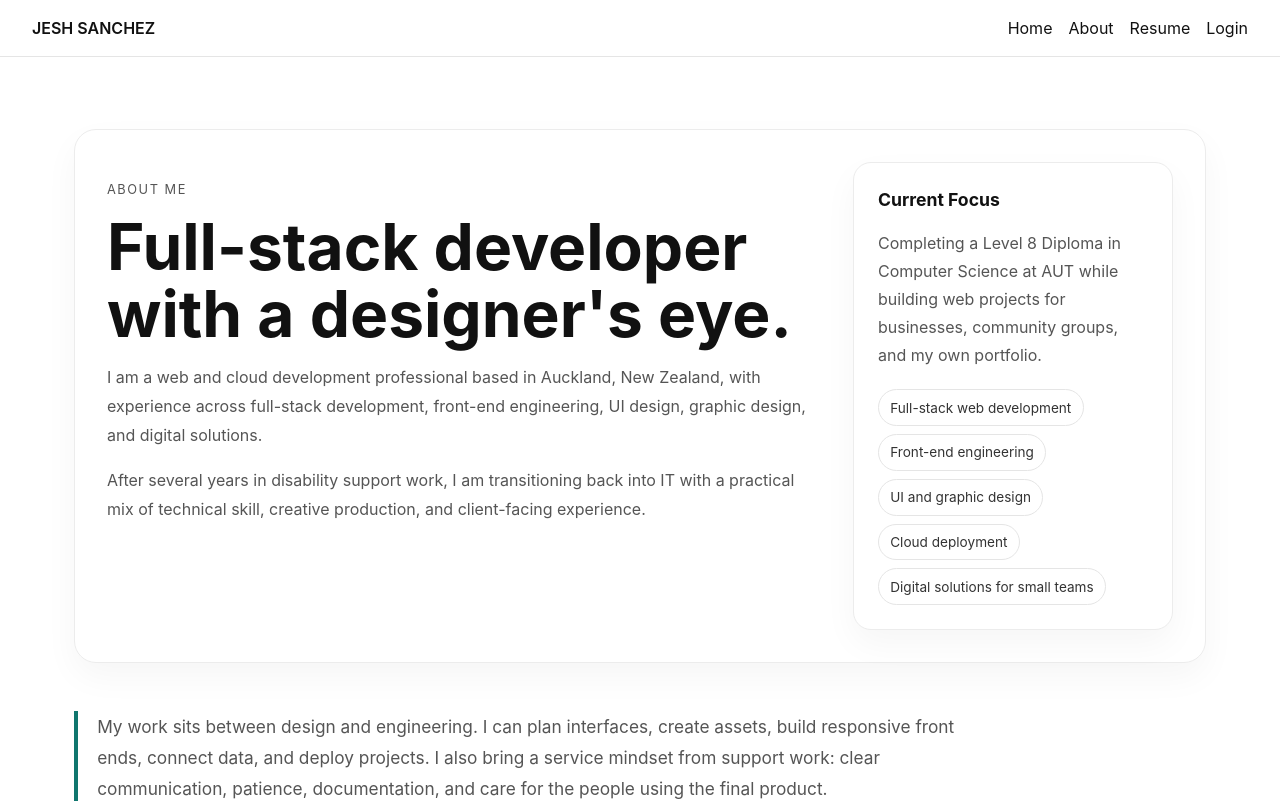
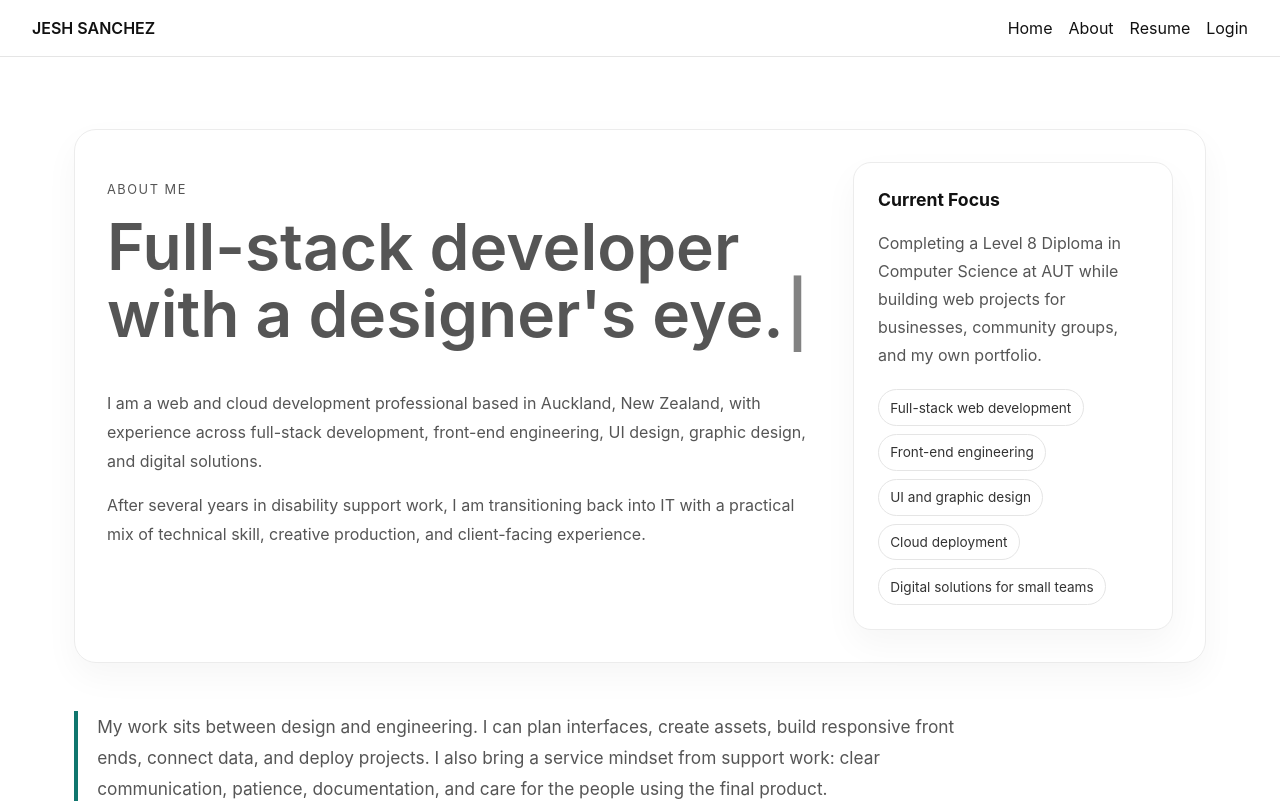
Before and after one commit to jeshurunjet/gallery-portfolio, a React (Vite) app in the folder frontend/: page /about in a window 1280 px wide. Shown: the top 801 px of the page. Built offline with nearby package versions, Linux system fonts and the light colour scheme; no server answers.

Commit message:
added animation on the about page

```diff
--- /dev/null
+++ b/frontend/src/components/TypingText.tsx
@@ -0,0 +1,51 @@
+import { useEffect, useState } from "react";
+
+const phrases = [
+  "Full-stack developer with a designer's eye.",
+  "Developer by craft. Designer by instinct.",
+  "Bridging creativity and technology.",
+  "Turning ideas into digital experiences.",
+];
+
+function TypingText() {
+  const [phraseIndex, setPhraseIndex] = useState(0);
+  const [text, setText] = useState("");
+  const [isDeleting, setIsDeleting] = useState(false);
+
+  useEffect(() => {
+    const currentPhrase = phrases[phraseIndex];
+
+    const timeout = setTimeout(
+      () => {
+        if (!isDeleting) {
+          const nextText = currentPhrase.slice(0, text.length + 1);
+          setText(nextText);
+
+          if (nextText === currentPhrase) {
+            setTimeout(() => setIsDeleting(true), 5000);
+          }
+        } else {
+          const nextText = currentPhrase.slice(0, text.length - 1);
+          setText(nextText);
+
+          if (nextText === "") {
+            setIsDeleting(false);
+            setPhraseIndex((prev) => (prev + 1) % phrases.length);
+          }
+        }
+      },
+      isDeleting ? 30 : 90
+    );
+
+    return () => clearTimeout(timeout);
+  }, [text, isDeleting, phraseIndex]);
+
+  return (
+    <span className="typing-text">
+      {text}
+      <span className="typing-cursor">|</span>
+    </span>
+  );
+}
+
+export default TypingText;
--- a/frontend/src/index.css
+++ b/frontend/src/index.css
@@ -2618,6 +2618,28 @@ main {
   color: #777;
   margin-bottom: 0.75rem;
 }
+/* ----- Animated Text ----- */
+.about-typing-line {
+  font-size: clamp(1.4rem, 3vw, 2rem);
+  font-weight: 600;
+  color: #555;
+  min-height: 2.5em;
+}
+.typing-text {
+  display: inline;
+}
+
+.typing-cursor {
+  display: inline-block;
+  margin-left: 0.15rem;
+  animation: typingBlink 1s infinite;
+}
+
+@keyframes typingBlink {
+  50% {
+    opacity: 0;
+  }
+}
 
 /* ----- Resuume Format ----- */
 
--- a/frontend/src/pages/AboutPage.tsx
+++ b/frontend/src/pages/AboutPage.tsx
@@ -9,6 +9,7 @@ import {
   type AboutStrengthIcon,
   type PageContentResponse,
 } from "../data/pageContent";
+import TypingText from "../components/TypingText";
 
 const strengthIcons: Record<AboutStrengthIcon, ReactNode> = {
   code: <Code2 size={22} />,
@@ -42,7 +43,9 @@ function AboutPage() {
       <section className="about-hero about-hero-featured">
         <div>
           <p className="eyebrow">{content.heroEyebrow}</p>
-          <h1>{content.heroTitle}</h1>
+          <h1 className="about-typing-line">
+            <TypingText />
+          </h1>
           {content.heroParagraphs.map((paragraph) => (
             <p key={paragraph}>{paragraph}</p>
           ))}
```
